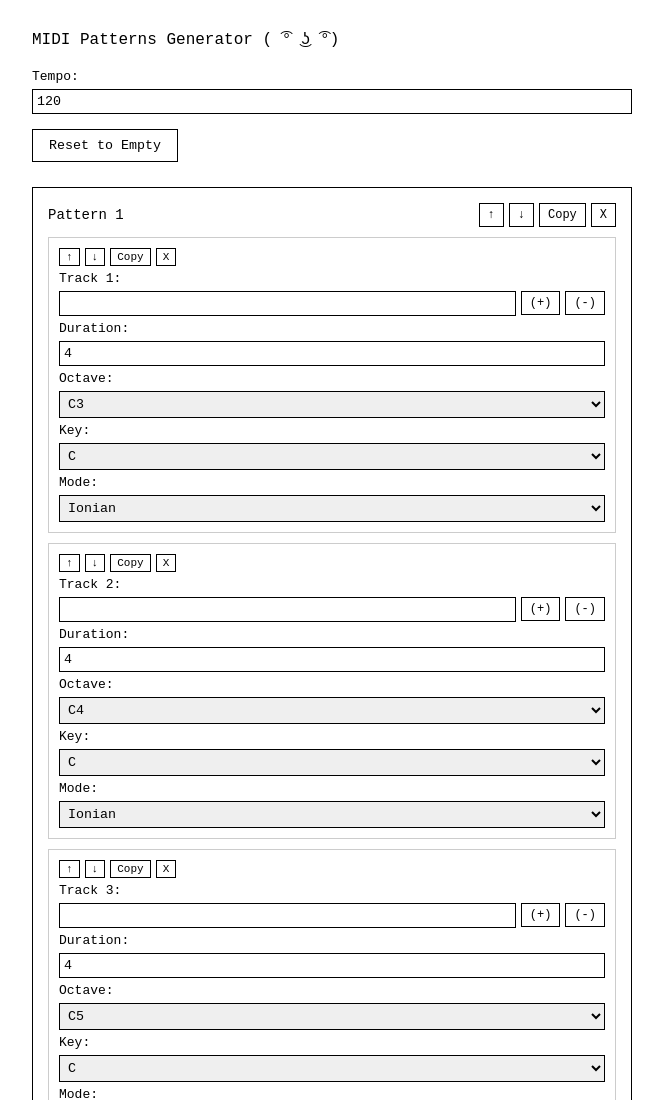
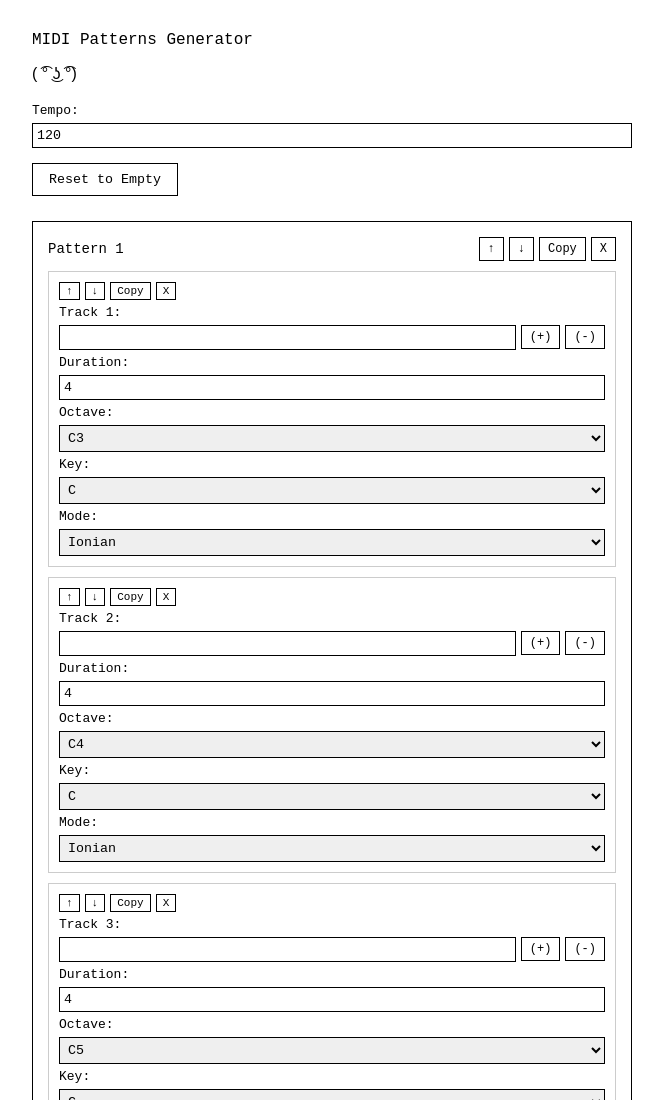
Before and after one commit to stonedninjagoat/patterns, a plain HTML site: page index.html in a window 1280 px wide. Shown: the top 1100 px of the page, without its empty margins (308-971 px from the left). Drawn offline with Linux system fonts and the light colour scheme.

Commit message:
Update index.html

```diff
--- a/index.html
+++ b/index.html
@@ -3,7 +3,8 @@
 <head>
     <meta charset="UTF-8">
     <meta name="viewport" content="width=device-width, initial-scale=1.0">
-    <title>MIDI Patterns Generator ( ͡° ͜ʖ ͡°)</title>
+    <title>MIDI Patterns Generator<p style="font-family: Arial, sans-serif;"> ( ͡° ͜ʖ ͡°)</p></title>
+
     <script src="https://cdn.jsdelivr.net/combine/npm/tone@14.7.58,npm/@magenta/music@1.23.1/es6/core.js,npm/focus-visible@5,npm/html-midi-player@1.5.0"></script>
     <style>
         body {
@@ -146,7 +147,7 @@
     </style>
 </head>
 <body>
-    <h1>MIDI Patterns Generator ( ͡° ͜ʖ ͡°)</h1>
+    <h1>MIDI Patterns Generator<p style="font-family: Arial, sans-serif;"> ( ͡° ͜ʖ ͡°)</p></h1>
 
     <div class="input-group">
         <label>Tempo:</label>
```
